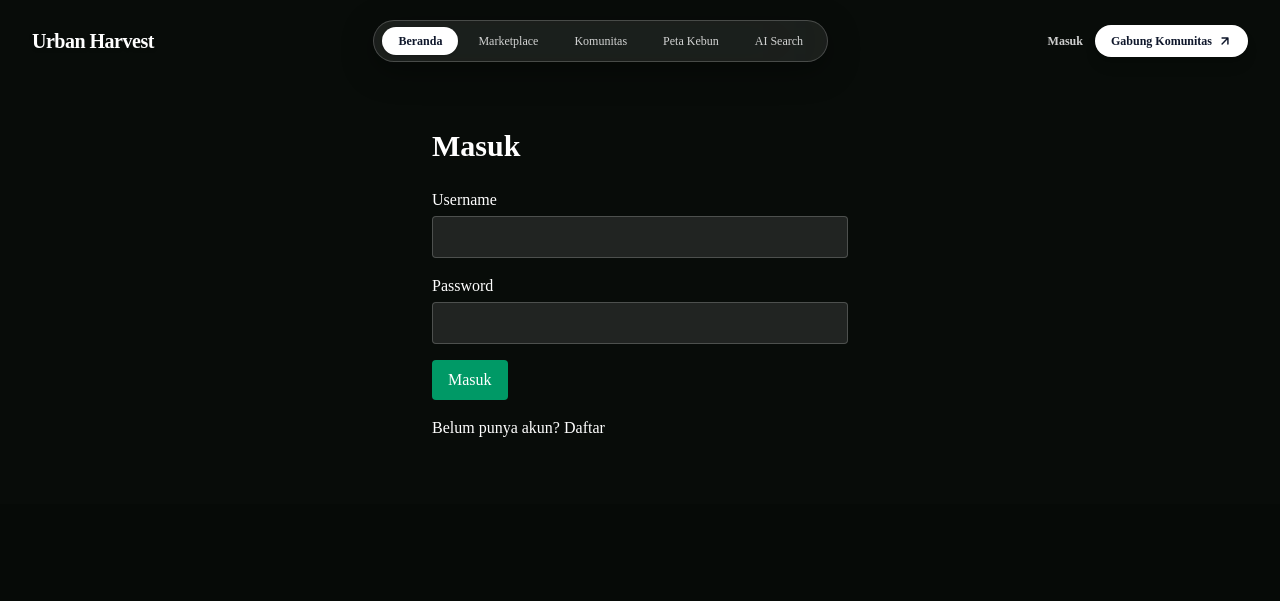
After one commit to PBP-E2-Gasal-2026/UrbanHarvestCommunity, a Django app: page /auth/login/ in a window 1280 px wide. The commit adds this page. Shown: the top 601 px of the page. Run offline with Django 5.2, Linux system fonts and the light colour scheme; style sheets or scripts are compiled from the project's sources; some web fonts are replaced.

Commit message:
feat(auth): implement login registration and basic forms

```diff
--- /dev/null
+++ b/authentication/urls.py
@@ -0,0 +1,11 @@
+from django.urls import path
+
+from .views import login_view, logout_view, register_view
+
+app_name = 'authentication'
+
+urlpatterns = [
+    path('register/', register_view, name='register'),
+    path('login/', login_view, name='login'),
+    path('logout/', logout_view, name='logout'),
+]
--- a/authentication/views.py
+++ b/authentication/views.py
@@ -1,3 +1,73 @@
-from django.shortcuts import render
+from django.contrib.auth import authenticate, login, logout
+from django.contrib.sessions.models import Session as DjangoSession
+from django.db import transaction
+from django.shortcuts import redirect, render
+from django.views.decorators.http import require_POST
 
-# Create your views here.
+from .forms import RegistrationForm
+from .models import Role, Session, User
+
+
+def register_view(request):
+    if request.user.is_authenticated:
+        return redirect('main:show_main')
+
+    if request.method == 'POST':
+        form = RegistrationForm(request.POST)
+        if form.is_valid():
+            with transaction.atomic():
+                user = User.objects.create_user(
+                    username=form.cleaned_data['username'],
+                    email=form.cleaned_data['email'],
+                    password=form.cleaned_data['password'],
+                )
+                role, _ = Role.objects.get_or_create(
+                    name='user', defaults={'description': 'Pengguna biasa'}
+                )
+                user.roles.add(role)
+            return redirect('authentication:login')
+    else:
+        form = RegistrationForm()
+    return render(request, 'register.html', {'form': form})
+
+
+def _revoke_sessions(user):
+    tokens = list(Session.objects.filter(user=user).values_list('session_token', flat=True))
+    if tokens:
+        DjangoSession.objects.filter(session_key__in=tokens).delete()
+        Session.objects.filter(user=user).delete()
+
+
+def login_view(request):
+    if request.user.is_authenticated:
+        return redirect('main:show_main')
+
+    if request.method == 'POST':
+        username = request.POST.get('username', '').strip()
+        password = request.POST.get('password', '')
+        user = authenticate(request, username=username, password=password)
+        if user is not None and user.roles.filter(name='user').exists():
+            with transaction.atomic():
+                User.objects.select_for_update().get(pk=user.pk)
+                _revoke_sessions(user)
+                login(request, user)
+                request.session.save()
+                Session.objects.create(
+                    user=user,
+                    session_token=request.session.session_key,
+                    expires_at=request.session.get_expiry_date(),
+                )
+            return redirect('main:show_main')
+        return render(request, 'login.html', {'error': 'Username atau password tidak valid.'})
+
+    return render(request, 'login.html')
+
+
+@require_POST
+def logout_view(request):
+    if request.user.is_authenticated:
+        with transaction.atomic():
+            User.objects.select_for_update().get(pk=request.user.pk)
+            _revoke_sessions(request.user)
+    logout(request)
+    return redirect('authentication:login')
--- a/config/urls.py
+++ b/config/urls.py
@@ -19,5 +19,6 @@ from django.urls import include, path
 
 urlpatterns = [
     path('', include('main.urls')),
+    path('auth/', include('authentication.urls')),
     path('admin/', admin.site.urls),
 ]
--- a/templates/includes/navbar.html
+++ b/templates/includes/navbar.html
@@ -25,11 +25,13 @@
         <div class="hidden md:flex items-center gap-3">
             {% if user.is_authenticated %}
                 <span class="text-xs font-medium text-white/80">Halo, <strong class="text-white">{{ user.username }}</strong></span>
-                <a href="{% url 'admin:logout' %}" class="inline-flex items-center justify-center px-4 py-2 text-xs font-semibold rounded-full bg-white/10 hover:bg-white/20 text-white backdrop-blur-md border border-white/20 transition-all">
-                    Keluar
-                </a>
+                <form method="post" action="{% url 'authentication:logout' %}">
+                    {% csrf_token %}
+                    <button type="submit" class="inline-flex items-center justify-center px-4 py-2 text-xs font-semibold rounded-full bg-white/10 hover:bg-white/20 text-white backdrop-blur-md border border-white/20 transition-all">Keluar</button>
+                </form>
             {% else %}
-                <a href="#register" class="inline-flex items-center gap-1.5 px-4 py-2 text-xs font-semibold text-slate-900 bg-white hover:bg-slate-100 rounded-full shadow-lg hover:shadow-xl active:scale-95 transition-all">
+                <a href="{% url 'authentication:login' %}" class="text-xs font-semibold text-white/80 hover:text-white">Masuk</a>
+                <a href="{% url 'authentication:register' %}" class="inline-flex items-center gap-1.5 px-4 py-2 text-xs font-semibold text-slate-900 bg-white hover:bg-slate-100 rounded-full shadow-lg hover:shadow-xl active:scale-95 transition-all">
                     <span>Gabung Komunitas</span>
                     <svg class="w-3.5 h-3.5" fill="none" stroke="currentColor" viewBox="0 0 24 24">
                         <path stroke-linecap="round" stroke-linejoin="round" stroke-width="2.5" d="M7 17L17 7M17 7H7M17 7V17"/>
@@ -58,9 +60,13 @@
         <a href="#llm-search" class="block px-3 py-2 rounded-xl hover:bg-white/5 text-white/80">AI Search</a>
         <div class="pt-3 border-t border-white/10">
             {% if user.is_authenticated %}
-                <a href="{% url 'admin:logout' %}" class="block w-full text-center px-4 py-2 text-xs font-semibold rounded-full bg-rose-500/20 text-rose-300 border border-rose-500/30">Keluar</a>
+                <form method="post" action="{% url 'authentication:logout' %}">
+                    {% csrf_token %}
+                    <button type="submit" class="block w-full text-center px-4 py-2 text-xs font-semibold rounded-full bg-rose-500/20 text-rose-300 border border-rose-500/30">Keluar</button>
+                </form>
             {% else %}
-                <a href="#register" class="block w-full text-center px-4 py-2.5 text-xs font-semibold rounded-full bg-white text-slate-900">Gabung Komunitas ↗</a>
+                <a href="{% url 'authentication:login' %}" class="block px-3 py-2 rounded-xl text-center text-white">Masuk</a>
+                <a href="{% url 'authentication:register' %}" class="block w-full text-center px-4 py-2.5 text-xs font-semibold rounded-full bg-white text-slate-900">Gabung Komunitas ↗</a>
             {% endif %}
         </div>
     </div>
--- /dev/null
+++ b/templates/login.html
@@ -0,0 +1,23 @@
+{% extends 'base.html' %}
+
+{% block title %}Masuk | Urban Harvest Community{% endblock %}
+
+{% block content %}
+<section class="mx-auto max-w-md px-4 pt-32 pb-16">
+  <h1 class="mb-6 text-3xl font-bold">Masuk</h1>
+  {% if error %}<p class="mb-4 text-rose-300" role="alert">{{ error }}</p>{% endif %}
+  <form method="post" class="space-y-4">
+    {% csrf_token %}
+    <div>
+      <label for="username" class="block mb-1">Username</label>
+      <input id="username" name="username" autocomplete="username" required class="w-full rounded border border-white/20 bg-white/10 px-3 py-2" value="{{ request.POST.username|default:'' }}">
+    </div>
+    <div>
+      <label for="password" class="block mb-1">Password</label>
+      <input id="password" name="password" type="password" autocomplete="current-password" required class="w-full rounded border border-white/20 bg-white/10 px-3 py-2">
+    </div>
+    <button type="submit" class="rounded bg-emerald-600 px-4 py-2">Masuk</button>
+  </form>
+  <p class="mt-4">Belum punya akun? <a href="{% url 'authentication:register' %}">Daftar</a></p>
+</section>
+{% endblock %}
```
Also changed, not shown: authentication/forms.py (added, +38 -0 lines), templates/register.html (added, +19 -0 lines).
